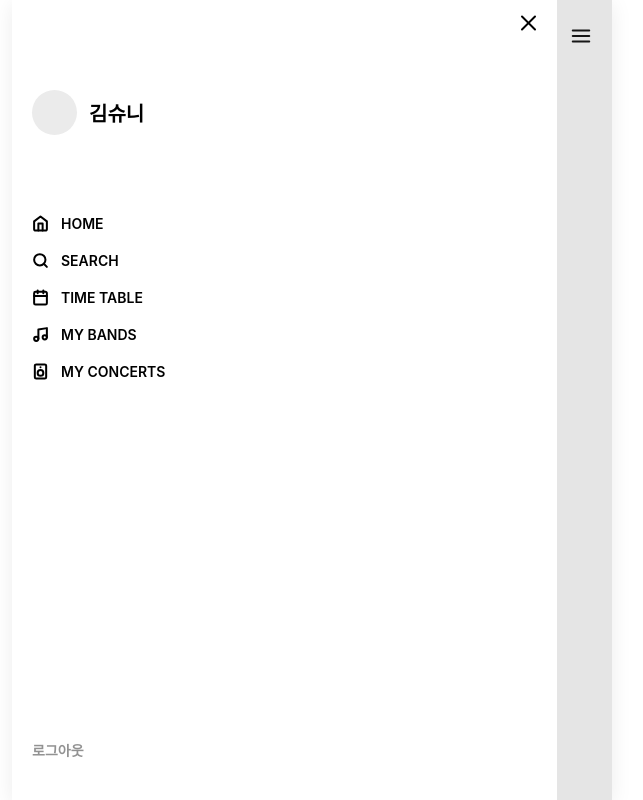
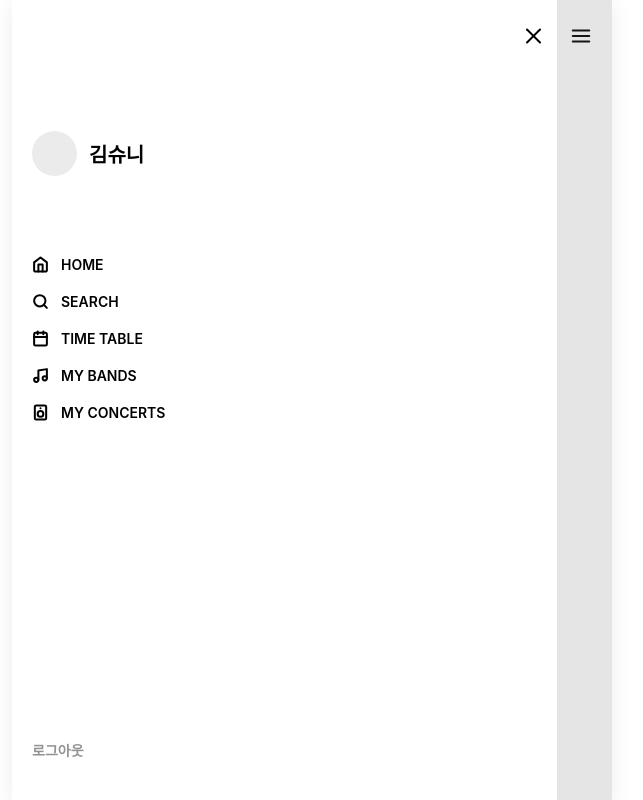
Before and after one commit to stage-on/stage_on_WEB, a React (Vite) app: page /main in a window 1280 px wide. Both pictures are taken after a click on the picture 909 px from the left and 35 px from the top of the page. Shown: the whole page, without its empty margins (328-971 px from the left). Built offline with nearby package versions, Linux system fonts and the light colour scheme.

Commit message:
fix: x아이콘 위치 메뉴 아이콘이랑 같도록

```diff
--- a/src/components/Menu.tsx
+++ b/src/components/Menu.tsx
@@ -47,6 +47,7 @@ export default function Menu({
           animateMenu ? menuStyle.show : menuStyle.hide
         }`}
       >
+        <div className={menuStyle.closeIconDiv}>
           <img
             src={menuExitSVG}
             alt="close"
@@ -56,6 +57,7 @@ export default function Menu({
               setTimeout(() => setOnMenu(false), 200);
             }}
           />
+        </div>
         <div className={menuStyle.profileDiv}>
           <div className={menuStyle.profileImg}></div>
           <span className={menuStyle.profileName}>김슈니</span>
--- a/src/css/components/menu.module.css
+++ b/src/css/components/menu.module.css
@@ -20,7 +20,7 @@
   transition: transform 0.2s ease-in-out;
   display: flex;
   flex-direction: column;
-  padding: 10px 20px 40px 20px;
+  padding: 20px 10px 40px 20px;
   box-sizing: border-box;
 }
 .menuDiv.show {
@@ -32,11 +32,17 @@
 /* 메뉴 창 */
 
 /* 메뉴 창 아이템들 */
+.closeIconDiv {
+  height: 31px;
+  display: flex;
+  align-items: center;
+  justify-content: end;
+}
 .closeIcon {
   width: 26px;
   height: 26px;
-  position: absolute;
-  right: 15px;
+  /* position: absolute;
+  right: 15px; */
 }
 .profileDiv {
   display: flex;
```
Lines whose indentation alone changed are shown as unchanged.
